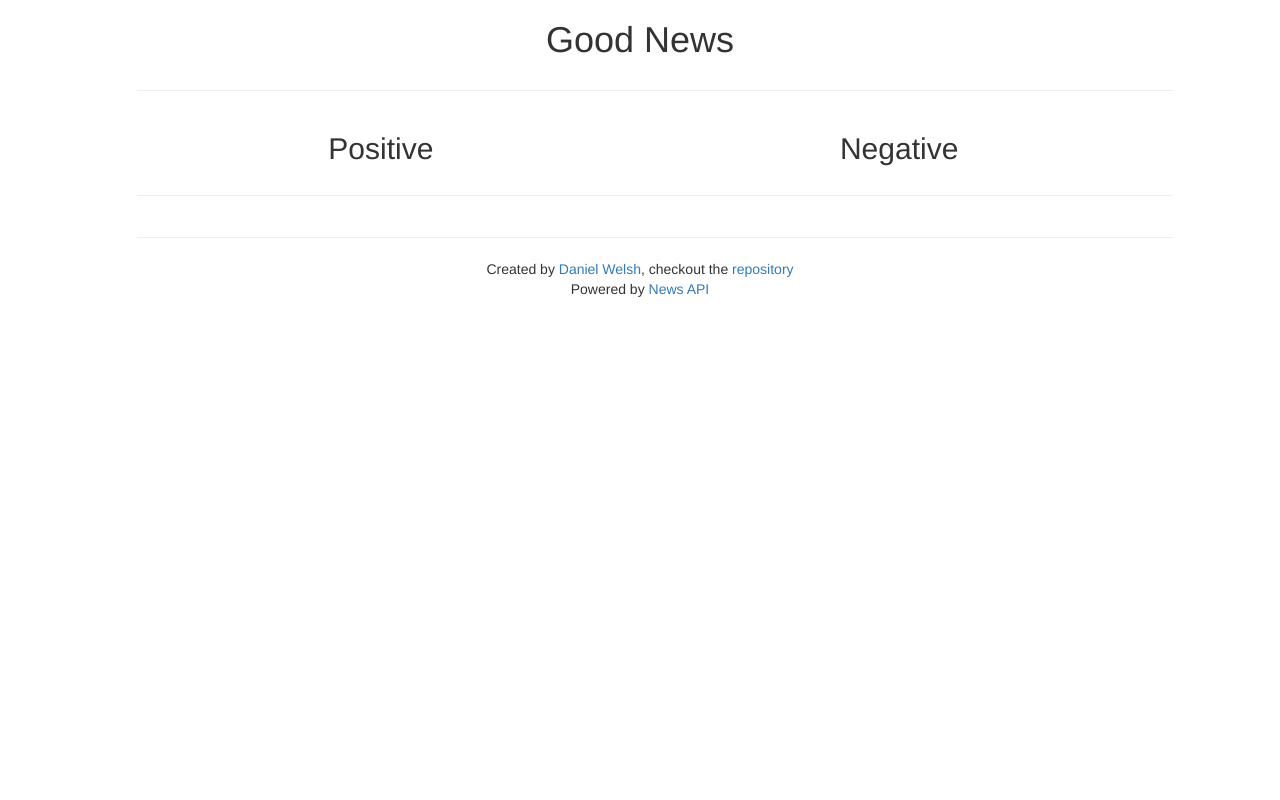
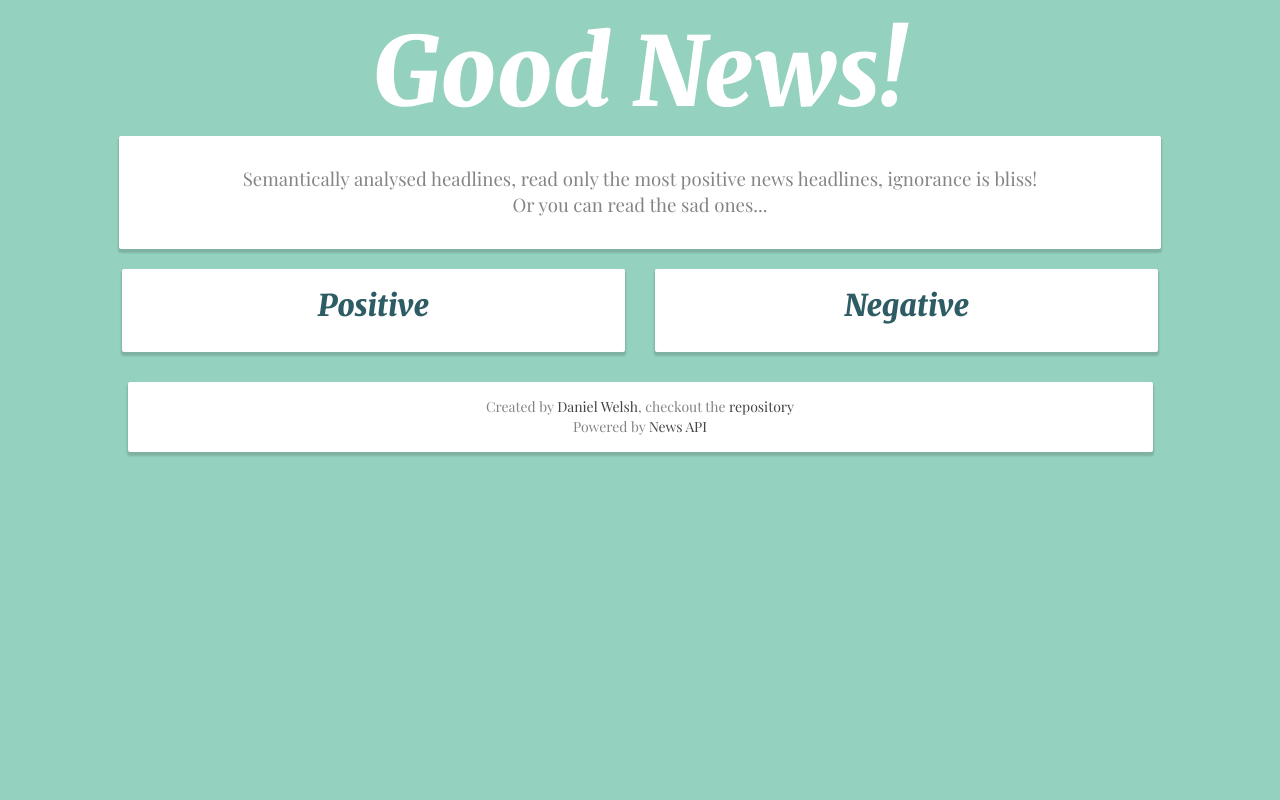
Before and after one commit to RosieBellini/good-news, a Flask app: page / in a window 1280 px wide. Run offline with Flask 2, Linux system fonts and the light colour scheme; data that the repository does not hold is empty; parts of the project's set-up code (start-up, migrations or seed data) failed here and were passed over; some libraries are stand-ins or nearby versions.

Commit message:
DW: + Styling for webpage

```diff
--- a/app.py
+++ b/app.py
@@ -60,18 +60,18 @@ def hello_world():
     back_date = date.today() + timedelta(days=-2)
 
     cur.execute(
-        'SELECT headline, link, origin, semantic_value, published_at FROM headlines WHERE published_at BETWEEN \'%s\' AND now() ORDER BY semantic_value DESC LIMIT 10' %back_date)
+        'SELECT headline, link, origin, semantic_value, published_at, id FROM headlines WHERE published_at BETWEEN \'%s\' AND now() ORDER BY semantic_value DESC LIMIT 10' %back_date)
 
     pos_headlines = []
     for row in cur.fetchall():
-        pos_headlines.append([row[0], row[1], row[2], "%.0f" % abs(float(row[3] * 100)) + "%", date_to_text(str(row[4]))])
+        pos_headlines.append([row[0], row[1], row[2], "%.0f" % abs(float(row[3] * 100)) + "%", date_to_text(str(row[4])), row[5]])
 
     cur.execute(
-        'SELECT headline, link, origin, semantic_value, published_at FROM headlines WHERE published_at BETWEEN \'%s\' AND now() ORDER BY semantic_value ASC LIMIT 10' %back_date)
+        'SELECT headline, link, origin, semantic_value, published_at, id FROM headlines WHERE published_at BETWEEN \'%s\' AND now() ORDER BY semantic_value ASC LIMIT 10' %back_date)
 
     neg_headlines = []
     for row in cur.fetchall():
-        neg_headlines.append([row[0], row[1], row[2], "%.0f" % abs(float(row[3] * 100)) + "%", date_to_text(str(row[4]))])
+        neg_headlines.append([row[0], row[1], row[2], "%.0f" % abs(float(row[3] * 100)) + "%", date_to_text(str(row[4])), row[5]])
 
     return render_template('index.html', pos_headlines=pos_headlines, neg_headlines=neg_headlines)
 
--- a/static/main.css
+++ b/static/main.css
@@ -1,14 +1,117 @@
-body
-{
-    background: white;
+:root {
+    --color1: rgba(255, 255, 255, 1);
+    --color2: rgba(59, 65, 60, 1);
+    --color3: rgba(157, 181, 178, 1);
+    --color4: rgba(218, 240, 238, 1);
+    --color5: rgba(148, 209, 190, 1);
 }
 
-footer
-{
-    margin-bottom: 20px;
+body {
+    background: var(--color5);
+    font-family: 'Playfair Display', serif;
 }
 
-.headline
+footer {
+    right: 0;
+    bottom: 0;
+    left: 0;
+    padding: 1rem;
+    border-top-color: var(--color4);
+    text-align: center;
+    margin-top: 20px;
+}
+
+.sans
 {
+    font-family: 'Raleway', sans-serif;
+}
+
+.headline {
     cursor: pointer;
+    min-height: 90px;
 }
+
+h1 {
+    font-family: 'Merriweather', serif;
+    font-style: italic;
+    font-size: 72pt;
+    color: var(--color1);
+}
+
+h2
+{
+    font-family: 'Merriweather', serif;
+    font-style: italic;
+    color: #2d5c64;
+}
+
+#title {
+    background: var(--color5);
+}
+
+#title-description {
+    background: var(--color1);
+    color: #848484;
+    margin-bottom: 20px;
+    padding: 30px 20px 20px;
+    font-size: 14pt;
+    box-shadow: 0 3px 2px 1px rgba(0,0,0,.15);
+    border-radius: 2px;
+}
+
+.headline-title:hover
+{
+    text-decoration: underline;
+    color: #666;
+}
+
+#positive-headlines, #negative-headlines
+{
+    background: var(--color1);
+    display: inline-block;
+    box-shadow: 0 3px 2px 1px rgba(0,0,0,.15);
+    padding-bottom: 20px;
+    border-radius: 2px;
+}
+
+#headline-container
+{
+    padding-right: 10px;
+    padding-left: 0px;
+}
+
+#news
+{
+    display: flex;
+    background: var(--color5);
+}
+
+.container {
+    margin: 0px;
+    width: 100%;
+}
+
+body, html
+{
+    min-height: 100%;
+}
+
+#footer-text
+{
+    background: var(--color1);
+    border-radius: 2px;
+    color: #848484;
+    box-shadow: 0 3px 2px 1px rgba(0,0,0,.15);
+    padding: 15px;
+}
+
+footer, a:hover
+{
+    color: #666;
+    text-decoration: underline;
+}
+
+footer, a
+{
+    color: #444;
+}
--- a/static/main.js
+++ b/static/main.js
@@ -0,0 +1,57 @@
+/**
+ * AUTHOR:  Daniel Welsh, Dalia Al-Shahrabi
+ * DESC:    Map origin names to actual names and links.
+ * DATE:    26/01/2017
+ */
+
+var origin_map =
+    {
+        'bbc-news': {
+            "name": "BBC News",
+            "link": "http://www.bbc.co.uk/news"
+        },
+        'the-huffington-post': {
+            "name": 'The Huffington Post',
+            "link": "http://www.huffingtonpost.co.uk"
+        },
+        'cnn': {
+            "name": 'CNN',
+            "link": "http://edition.cnn.com"
+        },
+        'daily-mail': {
+            "name": "Daily Mail",
+            "link": "http://www.dailymail.co.uk/"
+        },
+        'national-geographic': {
+            "name": "National Geographic",
+            "link": "http://www.nationalgeographic.com"
+        },
+        'independent': {
+            "name": "The Independent",
+            "link": "http://www.independent.co.uk"
+        },
+        'the-guardian-uk': {
+            "name": "The Guardian",
+            "link": "https://www.theguardian.com/uk"
+        },
+        'the-new-york-times': {
+            "name": "The New York Times",
+            "link": "https://www.nytimes.com"
+        },
+        'the-telegraph': {
+            "name": "The Telegraph",
+            "link": "http://www.telegraph.co.uk"
+        },
+        'the-economist': {
+            "name": "The Economist",
+            "link": "http://www.economist.com"
+        }
+    };
+
+$('.origin').each(function (ix) {
+
+    var origin_inf = origin_map[$(this).find('a').text()];
+
+    $(this).find('a').text(origin_inf['name']);
+    $(this).find('a').attr('href', origin_inf['link']);
+});
--- a/templates/index.html
+++ b/templates/index.html
@@ -2,67 +2,102 @@
 <html lang="en">
 <head>
 
+    <script src="https://code.jquery.com/jquery-3.1.1.slim.js"   integrity="sha256-5i/mQ300M779N2OVDrl16lbohwXNUdzL/R2aVUXyXWA="   crossorigin="anonymous"></script>
+
     <!-- Latest compiled and minified CSS -->
-    <link rel="stylesheet" href="https://maxcdn.bootstrapcdn.com/bootstrap/3.3.7/css/bootstrap.min.css" integrity="sha384-BVYiiSIFeK1dGmJRAkycuHAHRg32OmUcww7on3RYdg4Va+PmSTsz/K68vbdEjh4u" crossorigin="anonymous">
+    <link rel="stylesheet" href="https://maxcdn.bootstrapcdn.com/bootstrap/3.3.7/css/bootstrap.min.css"
+          integrity="sha384-BVYiiSIFeK1dGmJRAkycuHAHRg32OmUcww7on3RYdg4Va+PmSTsz/K68vbdEjh4u" crossorigin="anonymous">
 
     <!-- Optional theme -->
-    <link rel="stylesheet" href="https://maxcdn.bootstrapcdn.com/bootstrap/3.3.7/css/bootstrap-theme.min.css" integrity="sha384-rHyoN1iRsVXV4nD0JutlnGaslCJuC7uwjduW9SVrLvRYooPp2bWYgmgJQIXwl/Sp" crossorigin="anonymous">
+    <link rel="stylesheet" href="https://maxcdn.bootstrapcdn.com/bootstrap/3.3.7/css/bootstrap-theme.min.css"
+          integrity="sha384-rHyoN1iRsVXV4nD0JutlnGaslCJuC7uwjduW9SVrLvRYooPp2bWYgmgJQIXwl/Sp" crossorigin="anonymous">
 
     <!-- Latest compiled and minified JavaScript -->
-    <script src="https://maxcdn.bootstrapcdn.com/bootstrap/3.3.7/js/bootstrap.min.js" integrity="sha384-Tc5IQib027qvyjSMfHjOMaLkfuWVxZxUPnCJA7l2mCWNIpG9mGCD8wGNIcPD7Txa" crossorigin="anonymous"></script>
+    <script src="https://maxcdn.bootstrapcdn.com/bootstrap/3.3.7/js/bootstrap.min.js"
+            integrity="sha384-Tc5IQib027qvyjSMfHjOMaLkfuWVxZxUPnCJA7l2mCWNIpG9mGCD8wGNIcPD7Txa"
+            crossorigin="anonymous"></script>
 
     <link rel="stylesheet" type="text/css" href="/static/main.css">
 
+    <!--FONTS-->
+    <link href="https://fonts.googleapis.com/css?family=Merriweather:900i|Playfair+Display|Raleway" rel="stylesheet">
+
     <meta charset="UTF-8">
-    <meta http-equiv="refresh" content="10800" />
+    <meta http-equiv="refresh" content="10800"/>
+    <meta name="viewport" content="width=device-width, initial-scale=0.9"/>
 
     <title>Good News</title>
 </head>
 
 <body>
 
-    <div class="container col-md-10 col-md-offset-1">
-        <div id="title" class="col-md-12 text-center">
-            <h1 class="col-md-12">Good News</h1>
-            <hr class="col-md-12" />
+<div class="container">
+    <div id="title" class="row text-center">
+        <h1 class="col-md-12">Good News!</h1>
+        <div class="col-md-12">
+            <div id="title-description" class="col-md-10 col-md-offset-1">
+                <p>
+                    Semantically analysed headlines, read only the most positive news headlines, ignorance is bliss!
+                    <br/>
+                    Or you can read the sad ones...
+                </p>
+            </div>
+        </div>
     </div>
 
-        <div id="positive-headlines" class="headline-block col-md-6">
-            <h2 class="col-md-12 text-center">Positive</h2>
-            <hr class="col-md-12" />
+    <div id="news" class="row">
+
+        <div class="col-md-5 col-md-offset-1">
+            <div id="positive-headlines" class="headline-block col-md-12">
+                <h2 class="row text-center">Positive</h2>
 
                 {% for h in pos_headlines %}
                 <div class="headline" onclick="location.href='{{h[1]}}';">
-                <h4 class="col-md-10">{{h[0]}}</h4>
-                <h4 class="col-md-2">{{h[3]}}</h4>
-                <p class="col-md-12">Published by {{h[2]}} on the {{h[4]}}</p>
+                    <!-- head line -->
+                    <h4 class="col-md-10 headline-title text-right">{{h[0]}}</h4>
+                    <!-- score -->
+                    <h4 class="col-md-2 text-right">{{h[3]}}</h4>
+                    <!-- published by -->
+                    <p class="col-md-10 col-md-offset-right-2 sans text-right">Published by <span class="origin"><a href="">{{h[2]}}</a></span> {{h[4]}}</p>
                 </div>
                 {% endfor %}
             </div>
+        </div>
 
-        <div id="negative-headlines" class="headline-block col-md-6">
-            <h2 class="col-md-12 text-center">Negative</h2>
-            <hr class="col-md-12" />
+        <div class="col-md-5">
+            <div id="negative-headlines" class="headline-block col-md-12">
+                <h2 class="row text-center">Negative</h2>
 
                 {% for h in neg_headlines %}
                 <div class="headline" onclick="location.href='{{h[1]}}';">
-                <h4 class="col-md-10">{{h[0]}}</h4>
-                <h4 class="col-md-2">{{h[3]}}</h4>
-                <p class="col-md-12">Published by {{h[2]}} on the {{h[4]}}</p>
+                    <h4 class="col-md-2 text-left">{{h[3]}}</h4>
+                    <h4 class="col-md-10 headline-title">{{h[0]}}</h4>
+                    <p class="col-md-10 col-md-offset-2 sans">Published by <span class="origin"><a href="">{{h[2]}}</a></span> {{h[4]}}</p>
                 </div>
                 {% endfor %}
             </div>
+        </div>
 
-        <footer class="text-center col-md-12">
-            <hr class="col-md-12"/>
+    </div>
+
+    <footer class="text-center row">
+        <div class="col-md-12">
+            <div id="footer-text" class="col-md-10 col-md-offset-1">
                 Created by <a href="http://www.danielwelsh.uk">Daniel Welsh</a>, checkout the
                 <a href="https://github.com/danjwelsh/good-news">repository</a>
-            <br />
+                <br/>
                 Powered by <a href="http://newsapi.org">News API</a>
+            </div>
+        </div>
+
     </footer>
 
 </div>
 
+<!--<script src="https://code.jquery.com/jquery-3.1.1.slim.js"   integrity="sha256-5i/mQ300M779N2OVDrl16lbohwXNUdzL/R2aVUXyXWA="   crossorigin="anonymous"></script>-->
+
+<script src="/static/main.js"></script>
+
 </body>
 
 </html>
```
Lines whose indentation alone changed are shown as unchanged.
